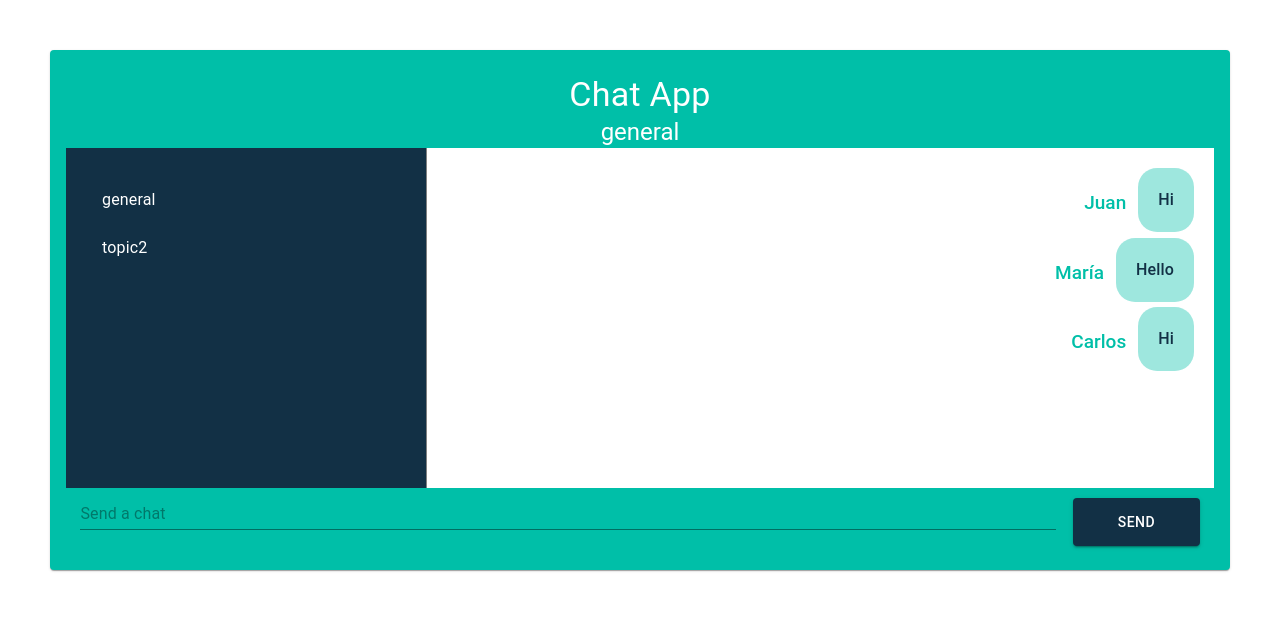
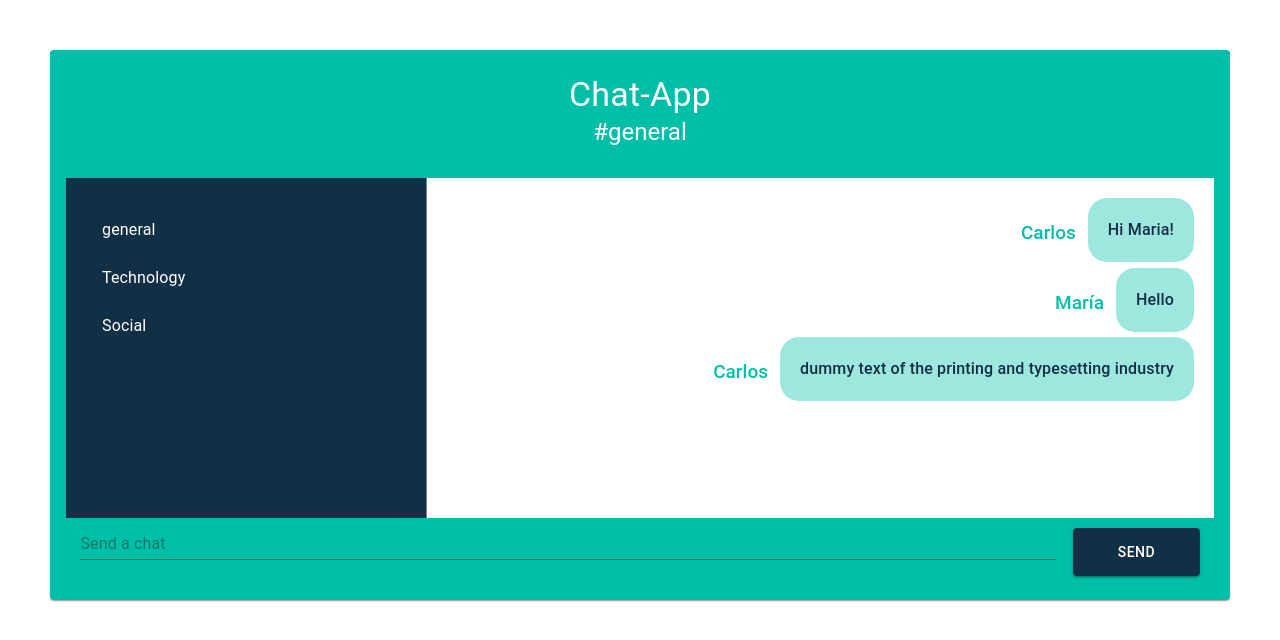
Before and after one commit to Madez17/chat-app, a React (Create React App) app: page / in a window 1280 px wide. Shown: the top 640 px of the page. Built offline with nearby package versions, Linux system fonts and the light colour scheme; no server answers.

Commit message:
[add - new chanel]

```diff
--- a/src/Dashboard.js
+++ b/src/Dashboard.js
@@ -22,6 +22,7 @@ const useStyles = makeStyles(theme => ({
         display: 'flex',
         alignItems: 'center',
         justifyContent: 'end',
+        overflow: 'hidden',
     },
     topicsWindow: {
         width: '30%',
@@ -48,6 +49,9 @@ const useStyles = makeStyles(theme => ({
         color: '#fff',
         height: '48px',
         marginLeft: '17px',
+        '&:hover': {
+            backgroundColor: '#123045bf',
+        },
     },
     buttonback: {
         color: '#fff',
@@ -66,6 +70,9 @@ const useStyles = makeStyles(theme => ({
         borderRadius: '19px',
         fontWeight: '500',
     },
+    marginBottom: {
+        marginBottom: '30px',
+    },
 }));
 
 export default function Dashboard() {
@@ -83,10 +90,10 @@ export default function Dashboard() {
         <div>
            <Paper className={classes.root}>
                 <Typography variant="h4" component="h4">
-                    Chat App
+                    Chat-App
                 </Typography>
-                <Typography variant="h5" component="h5">
-                    {activeTopic}
+                <Typography variant="h5" component="h5" className={classes.marginBottom}>
+                    #{activeTopic}
                 </Typography>
 
                 <div className={classes.flex}>
--- a/src/Store.js
+++ b/src/Store.js
@@ -5,15 +5,20 @@ export const CTX = React.createContext();
 
 const initState = {
     general: [
+        {from: 'Carlos', msg: 'Hi Maria!'},
+        {from: 'María', msg: 'Hello'},
+        {from: 'Carlos', msg: 'dummy text of the printing and typesetting industry'},
+    ],
+    Technology: [
+        {from: 'Juan', msg: 'is simply dummy text of the printing and typesetting industry. Lorem Ipsum has been the industry'},
+        {from: 'Alex', msg: 'is simplys standard dummy'},
         {from: 'Juan', msg: 'Hi'},
-        {from: 'María', msg: 'Hello'},
-        {from: 'Carlos', msg: 'Hi'},
     ],
-    topic2: [
-        {from: 'Juan', msg: 'Hi'},
-        {from: 'Juan', msg: 'Hi'},
-        {from: 'Juan', msg: 'Hi'},
-    ]
+    Social: [
+        {from: 'sam', msg: 'is simply dummy text of the printing and typesetting industry. Lorem Ipsum has been the industry'},
+        {from: 'Alex', msg: 'is simplys standard dummy'},
+        {from: 'David', msg: 'Hi'},
+    ],
 }
 
 function reducer(state, action) {
```
